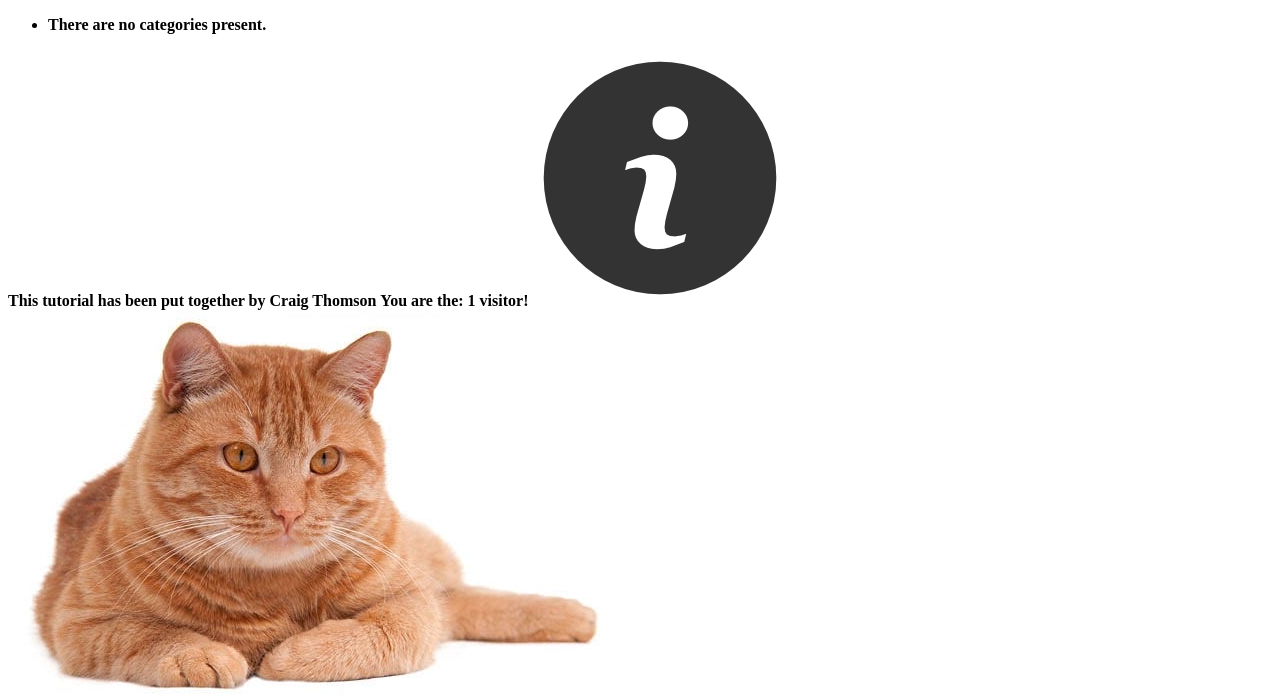
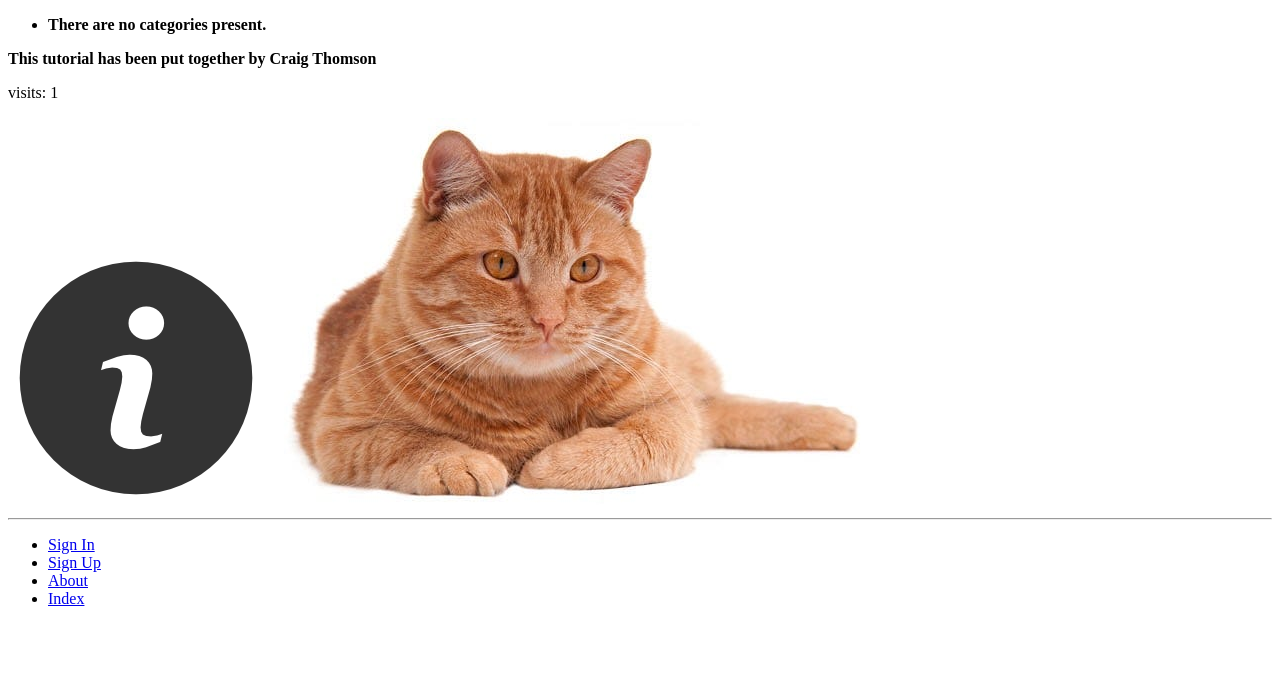
Before and after one commit to cwtgla/tango_with_django_project, a Django app: page /rango/about/ in a window 1280 px wide. Shown: the top 697 px of the page. After the commit the page ends 606 px from the top, so only its background shows below. Run offline with Django 3.2, Linux system fonts and the light colour scheme; data that the repository does not hold is empty.

Commit message:
ch10 fix

```diff
--- a/templates/rango/about.html
+++ b/templates/rango/about.html
@@ -8,7 +8,7 @@
 
 {% block body_block %}
     <strong>This tutorial has been put together by Craig Thomson</strong>
-    <strong>You are the: {{ visits }} visitor!</strong>
+    <p>visits: {{ visits }}</p>
     <img src="{% static "images/about.jpg" %}" alt="about image" />
     <img src="{{ MEDIA_URL }}cat.jpg" alt="picture of a cat!" />
 {% endblock %}
--- a/templates/rango/index.html
+++ b/templates/rango/index.html
@@ -14,6 +14,7 @@
             hey there partner!
         {% endif %}
     </h1>
+    <p>visits: {{ visits }}</p>
 
 		<h1>Most Liked Categories</h1>
 		<div>
```
